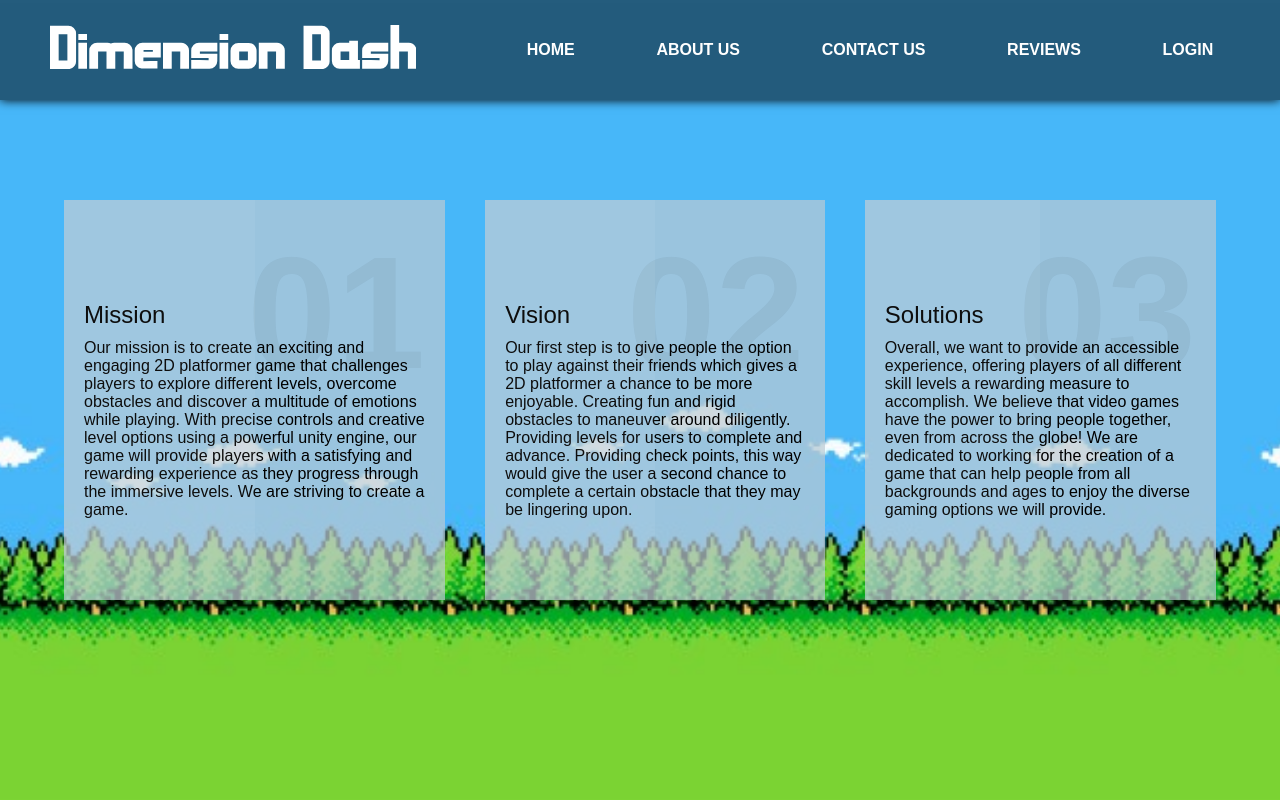
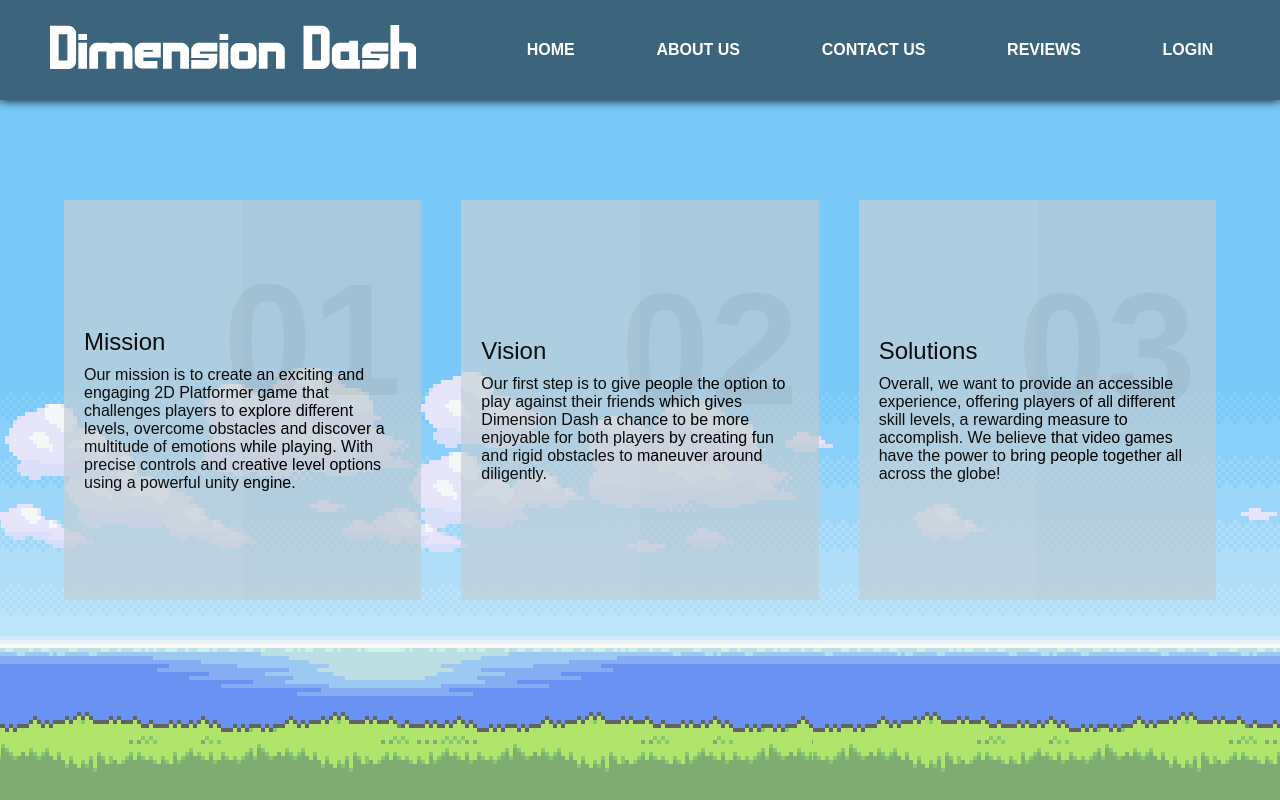
Before and after one commit to nickconnors/DimensionDash, a Django app: page /about/ in a window 1280 px wide. Run offline with Django 4.2, Linux system fonts and the light colour scheme.

Commit message:
UI changes

```diff
--- a/project/app/static/about.css
+++ b/project/app/static/about.css
@@ -6,10 +6,10 @@
 	display: flex;
 	justify-content: center;
 	align-items: center;
-	min-height: 100vh;
+	/* min-height: 100vh;
 	background: url(back.png) no-repeat;
 	background-position: center;
-	background-size: cover;
+	background-size: cover; */
 	font-family: 'Poppins', sans-serif;
 }
 .container
@@ -32,6 +32,7 @@
 	display: flex;
 	justify-content: center;
 	align-items: center;
+	flex-basis: 33.33%;
 }
 .container .box:after
 {
--- a/project/app/static/contact.css
+++ b/project/app/static/contact.css
@@ -14,9 +14,9 @@
 	justify-content: center;
 	align-items: center;
 	min-height: 100vh;
-	background: url(contact.jpg) no-repeat;
+	/* background: url(contact.jpg) no-repeat;
 	background-position: center;
-	background-size: cover;
+	background-size: cover; */
 }
 .container.signinForm{
 	background: #223243;
--- a/project/app/static/reviews.css
+++ b/project/app/static/reviews.css
@@ -2,7 +2,7 @@
 
 body {
     background-position: center;
-    background-color: rgba(175, 223, 88);
+    /* background: rgb(181, 81, 32); */
   }
 
 #reviews {
@@ -59,7 +59,7 @@
 .review-box {
     width: 500px;
     box-shadow: 2px 2px 30px rgba(0,0,0,0.1);
-    background-color: #ffffffa1;
+    background-color: rgba(255, 255, 255, 0.8);
     padding: 20px;
     margin: 15px;
     cursor: pointer;
--- a/project/app/static/reviewus.css
+++ b/project/app/static/reviewus.css
@@ -14,10 +14,10 @@
   height: 100%;
   place-items: center;
   text-align: center;
-  background: url(gif.gif) no-repeat;
+  /* background: url(clip2.gif) no-repeat;
   min-height: 100vh;
   background-size: 1920px;
-  background-position: center;
+  background-position: center; */
 }
 
 .test .comment {
--- a/project/app/static/style.css
+++ b/project/app/static/style.css
@@ -3,6 +3,12 @@
     padding: 0;
     box-sizing: border-box;
     font-family: Arial;
+}
+
+body {
+    min-height: 100vh;
+	background: url(login.png) no-repeat;
+	background-position: center;
 }
 
 .head{
--- a/project/app/templates/about.html
+++ b/project/app/templates/about.html
@@ -9,9 +9,8 @@
 
             <h2>01</h2>
             <h3>Mission</h3>
-            <p>Our mission is to create an exciting and engaging 2D platformer game that challenges players to explore different levels,
-                overcome obstacles and discover a multitude of emotions while playing. With precise controls and creative level options using a powerful unity engine,
-                 our game will provide players with a satisfying and rewarding experience as they progress through the immersive levels. We are striving to create a game.
+            <p>
+                Our mission is to create an exciting and engaging 2D Platformer game that challenges players to explore different levels, overcome obstacles and discover a multitude of emotions while playing. With precise controls and creative level options using a powerful unity engine.
             </p>
             <a href="{% url 'index' %}">Dimension Dash</a>
         </div>
@@ -20,10 +19,9 @@
         <div class="content">
             <h2>02</h2>
             <h3>Vision</h3>
-            <p>Our first step is to give people the option to play against their friends which gives a 2D platformer a chance to be more enjoyable.
-                Creating fun and rigid obstacles to maneuver around diligently.
-                Providing levels for users to complete and advance.
-                Providing check points, this way would give the user a second chance to complete a certain obstacle that they may be lingering upon.</p>
+            <p>
+                Our first step is to give people the option to play against their friends which gives Dimension Dash a chance to be more enjoyable for both players by creating fun and rigid obstacles to maneuver around diligently.
+            </p>
                 <a href="{% url 'index' %}">Dimension Dash</a>
         </div>
     </div>
@@ -31,9 +29,9 @@
         <div class="content">
             <h2>03</h2>
             <h3>Solutions</h3>
-            <p>Overall, we want to provide an accessible experience, offering players of all different skill levels a rewarding measure to accomplish.
-                We believe that video games have the power to bring people together, even from across the globe! We are dedicated to working for the
-                 creation of a game that can help people from all backgrounds and ages to enjoy the diverse gaming options we will provide.</p>
+            <p>
+                Overall, we want to provide an accessible experience, offering players of all different skill levels, a rewarding measure to accomplish. We believe that video games have the power to bring people together all across the globe!
+            </p>
             <a href="{% url 'index' %}">Dimension Dash</a>
         </div>
     </div>
--- a/project/app/templates/index.html
+++ b/project/app/templates/index.html
@@ -5,6 +5,9 @@
 <div id="container">
   <div id="paragraph">
     <p>Welcome to the thrilling world of Dimension Dash! Our action-packed platform game is designed to test the skills of both seasoned veterans and newcomers alike. Are you ready to take on the challenge with our incredible cast of characters, including the agile Virtual Guy, the daring Pink Man, and the mysterious Mask Dude? Get ready for an adrenaline-fueled adventure that will keep you on the edge of your seat! We hope you enjoy playing Dimension Dash as much as we enjoyed creating it.</p>
+  </div>
+  <div id="gif">
+    <img src="{% static 'clip2.gif' %}"/>
   </div>
   <div class="leaderboard">
     <div class="leaderboard-heading">
```
Also changed, not shown: project/app/static/download.css (+7 -3 lines), project/app/static/leaderboard.css (+26 -20 lines), project/app/templates/download.html (+6 -6 lines), project/app/templates/submit_score.html (+4 -3 lines), project/app/static/back.png (deleted), project/app/static/contact.jpg (deleted), project/app/static/gif.gif (deleted), 2 other files.
